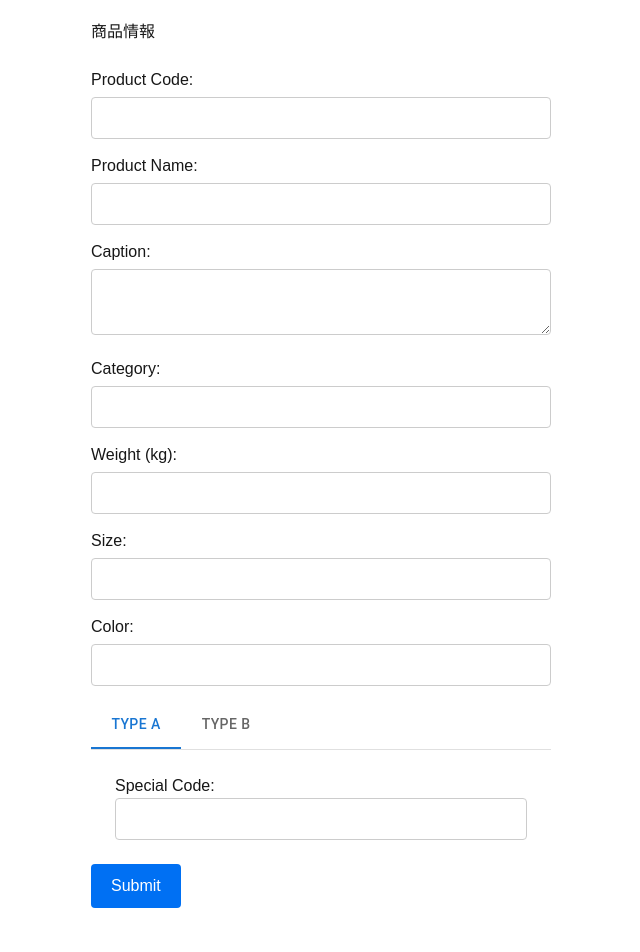
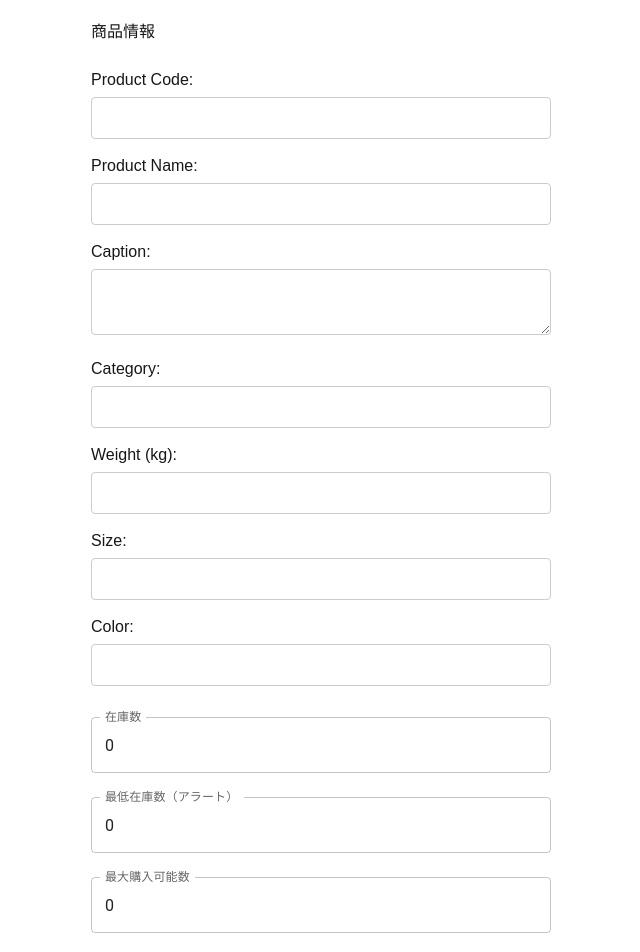
Before and after one commit to lacode-lab/nextjs-architecture-stack, a Next.js app: page /product/new in a window 1280 px wide. Shown: the top 952 px of the page, without its empty margins (319-959 px from the left). Before the commit the page ends 928 px from the top, so only its background shows below. Built offline with nearby package versions, Linux system fonts and the light colour scheme.

Commit message:
在庫を追加し、裏でエラーになるのを解消

```diff
--- a/src/app/product/new/_component/inventory.tsx
+++ b/src/app/product/new/_component/inventory.tsx
@@ -5,8 +5,8 @@ import { productSchema } from "@/product/types/product-scheme"
 import { inventorySchema } from "../../types/inventory-schema"
 
 type StockProps = {
-  register: UseFormRegister<z.infer<typeof inventorySchema>>
-  errors: FieldErrors<z.infer<typeof inventorySchema>>
+  register: UseFormRegister<z.infer<typeof productSchema>>
+  errors: FieldErrors<z.infer<typeof productSchema>>
 }
 
 export const StockDetail = ({ register, errors }: StockProps) => {
@@ -17,9 +17,9 @@ export const StockDetail = ({ register, errors }: StockProps) => {
         fullWidth
         label="在庫数"
         type="number"
-        {...register("stock")}
-        error={!!errors.stock}
-        helperText={errors.stock?.message}
+        {...register("inventory.stock")}
+        error={!!errors.inventory?.stock}
+        helperText={errors.inventory?.stock?.message}
         margin="normal"
       />
 
@@ -28,9 +28,9 @@ export const StockDetail = ({ register, errors }: StockProps) => {
         fullWidth
         label="最低在庫数（アラート）"
         type="number"
-        {...register("minStock")}
-        error={!!errors.minStock}
-        helperText={errors.minStock?.message}
+        {...register("inventory.minStock")}
+        error={!!errors.inventory?.minStock}
+        helperText={errors.inventory?.minStock?.message}
         margin="normal"
       />
 
@@ -39,9 +39,9 @@ export const StockDetail = ({ register, errors }: StockProps) => {
         fullWidth
         label="最大購入可能数"
         type="number"
-        {...register("maxPurchase")}
-        error={!!errors.maxPurchase}
-        helperText={errors.maxPurchase?.message}
+        {...register("inventory.maxPurchase")}
+        error={!!errors.inventory?.maxPurchase}
+        helperText={errors.inventory?.maxPurchase?.message}
         margin="normal"
       />
     </>
--- a/src/app/product/new/_component/product-form.tsx
+++ b/src/app/product/new/_component/product-form.tsx
@@ -1,9 +1,10 @@
 "use client"
 
 import { zodResolver } from "@hookform/resolvers/zod"
-import { useForm } from "react-hook-form"
+import { useForm,FieldErrors } from "react-hook-form"
 import { useState } from "react"
 import { ProductDetail } from "@/product/new/_component/product-detail"
+import { StockDetail } from "@/product/new/_component/inventory"
 import {
   ProductSchemaForm,
   productSchema,
@@ -18,40 +19,47 @@ interface ProductFormProps {
 export const ProductForm: React.FC<ProductFormProps> = ({ defaultValues }) => {
   const [tabValue, setTabValue] = useState<"typeA" | "typeB">("typeA")
 
-  const handleTabChange = (
-    _: React.SyntheticEvent,
-    newValue: "typeA" | "typeB",
-  ) => {
-    setTabValue(newValue)
-    reset({
-      ...defaultValues,
-      tabType: newValue, // タブの種類を更新
-      tabs:
-        newValue === "typeA"
-          ? { tabType: "typeA", specialCode: "" } // typeA の初期値
-          : { tabType: "typeB", janCode: "" }, // typeB の初期値
-    });
-  }
-
   const {
     control,
     setValue,
+    clearErrors,
+    resetField,
     register,
     handleSubmit,
     formState: { errors },
     reset,
   } = useForm<ProductSchemaForm>({
     resolver: zodResolver(productSchema),
-    defaultValues: defaultValues ,
+    defaultValues: defaultValues,
   })
 
+  const handleTabChange = (
+    _: React.SyntheticEvent,
+    newValue: "typeA" | "typeB",
+  ) => {
+    setTabValue(newValue)
+    setValue("tabType", newValue)
+
+    // `tabs` のエラーをクリアしつつ、値もクリア
+    clearErrors("tabs")
+    resetField("tabs", {
+      defaultValue:
+        newValue === "typeA"
+          ? { tabType: "typeA", specialCode: "" }
+          : { tabType: "typeB", janCode: "" },
+    })
+  }
+
   const onSubmit = (data: ProductSchemaForm) => {
-
     console.log("Submitted data:", data)
   }
 
+  const onError = (errors: FieldErrors<ProductSchemaForm>) => {
+    console.log("Form errors:", errors)
+  }
+
   return (
-    <form onSubmit={handleSubmit(onSubmit)}>
+    <form onSubmit={handleSubmit(onSubmit, onError)}>
       <div style={{ marginBottom: "15px" }}>
         <label
           htmlFor="productCode"
@@ -116,6 +124,7 @@ export const ProductForm: React.FC<ProductFormProps> = ({ defaultValues }) => {
       </div>
 
       <ProductDetail register={register} errors={errors} />
+      <StockDetail register={register} errors={errors} />
 
       <TabContext value={tabValue}>
         <Box sx={{ borderBottom: 1, borderColor: "divider" }}>
@@ -183,7 +192,9 @@ export const ProductForm: React.FC<ProductFormProps> = ({ defaultValues }) => {
           borderRadius: "4px",
           cursor: "pointer",
         }}
-      >        Submit
+      >
+        {" "}
+        Submit
       </button>
     </form>
   )
--- a/src/app/product/types/type-a-schema.ts
+++ b/src/app/product/types/type-a-schema.ts
@@ -2,7 +2,7 @@ import * as z from "zod"
 
 export const typeASchema = z.object({
   tabType: z.literal("typeA"),
-  specialCode: z.string().nonempty("Special Code is required"),
+  specialCode: z.string().nonempty("Special Code を入力してください"),
 })
 
 export type typeASchemaForm = z.infer<typeof typeASchema>
--- a/src/app/product/types/type-b-schema.ts
+++ b/src/app/product/types/type-b-schema.ts
@@ -2,7 +2,7 @@ import * as z from "zod"
 
 export const typeBSchema = z.object({
   tabType: z.literal("typeB"),
-  janCode: z.string().nonempty("Jan Code is required"),
+  janCode: z.string().nonempty("Jan Code を入力してください"),
 })
 
 export type typeBSchemaForm = z.infer<typeof typeBSchema>
```
